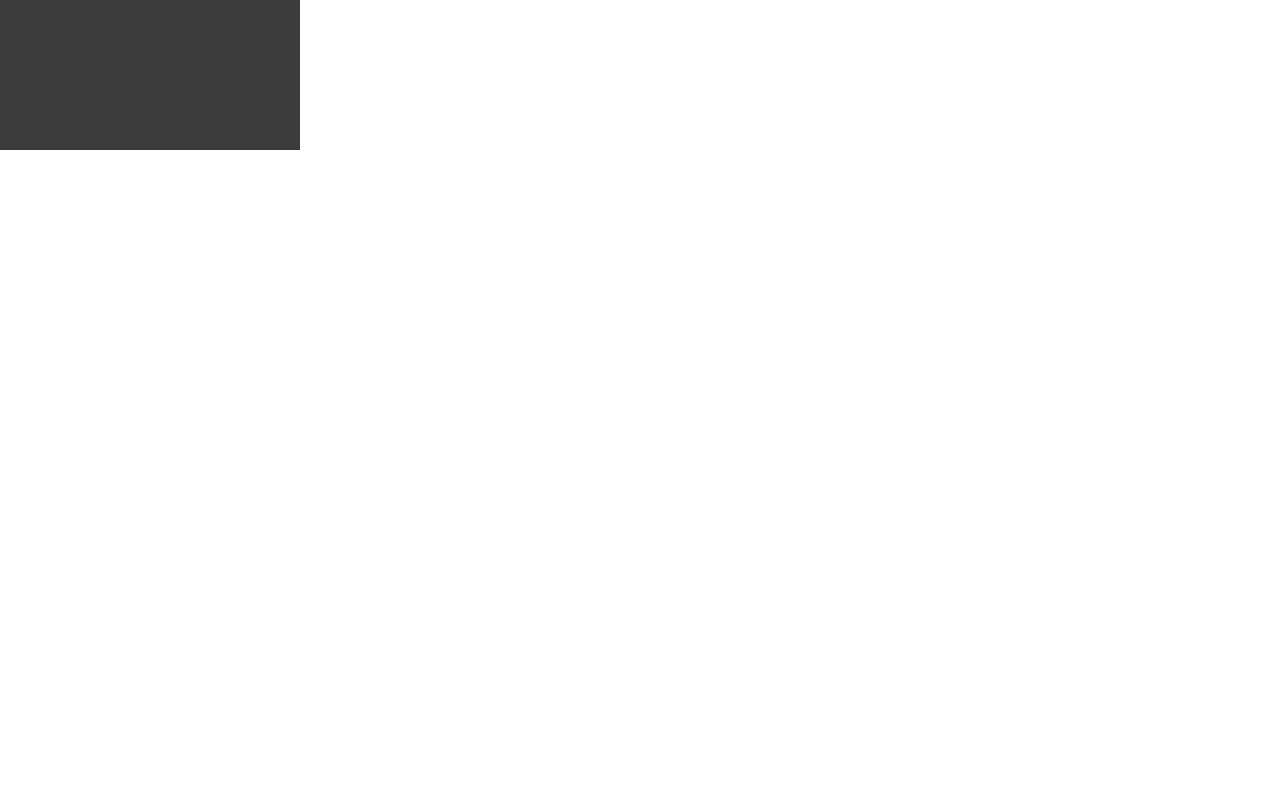
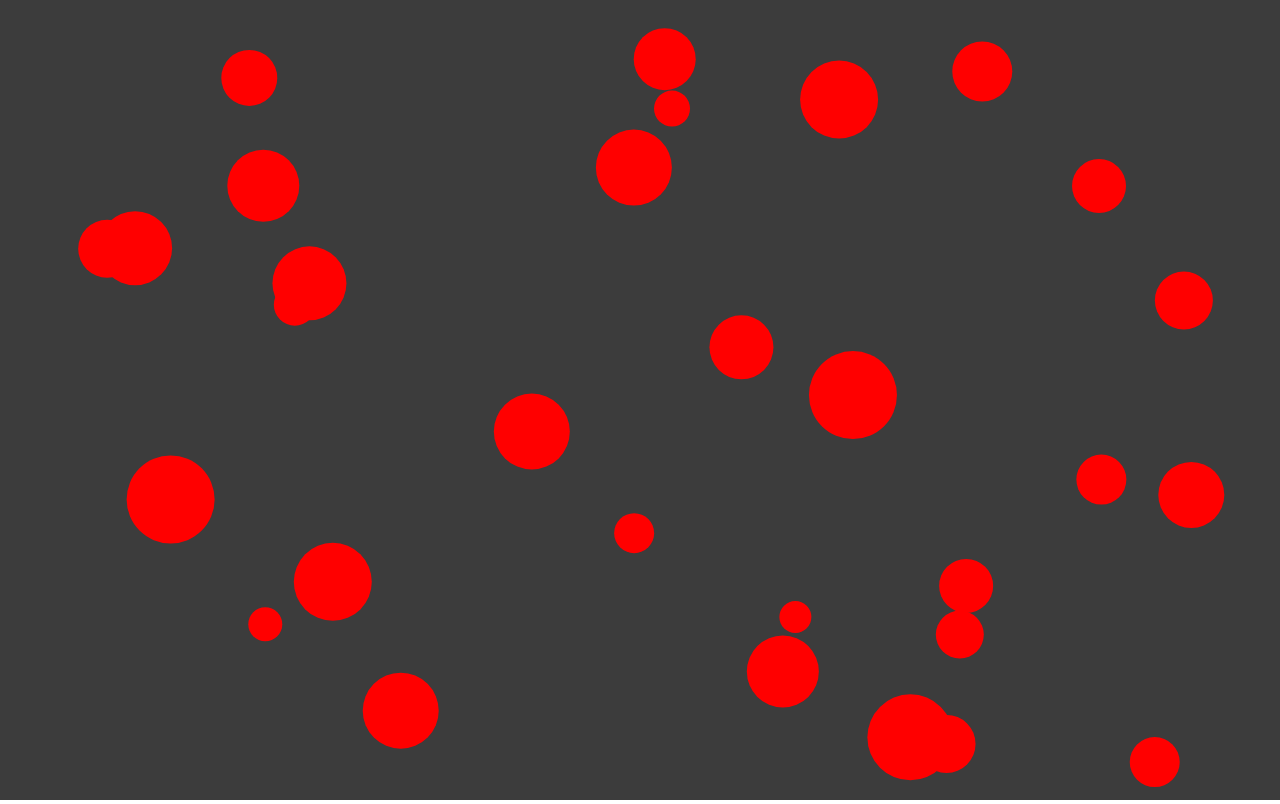
Before and after one commit to metasansana/canvas-cricles, a website: page docs/index.html in a window 1280 px wide. Drawn offline with Linux system fonts and the light colour scheme; the site is published under a folder, as on GitHub Pages, so addresses that start at the root find nothing.

Commit message:
refactor: use relative paths

```diff
--- a/docs/index.html
+++ b/docs/index.html
@@ -16,7 +16,7 @@
 <body>
     <b id="msg-browser-not-supported" hidden>Sorry, your browser does not support this game!</b>
     <canvas id="main"></canvas>
-    <script src="/assets/js/app.js"></script>
+    <script src="assets/js/app.js"></script>
 </body>
 
 </html>
```
